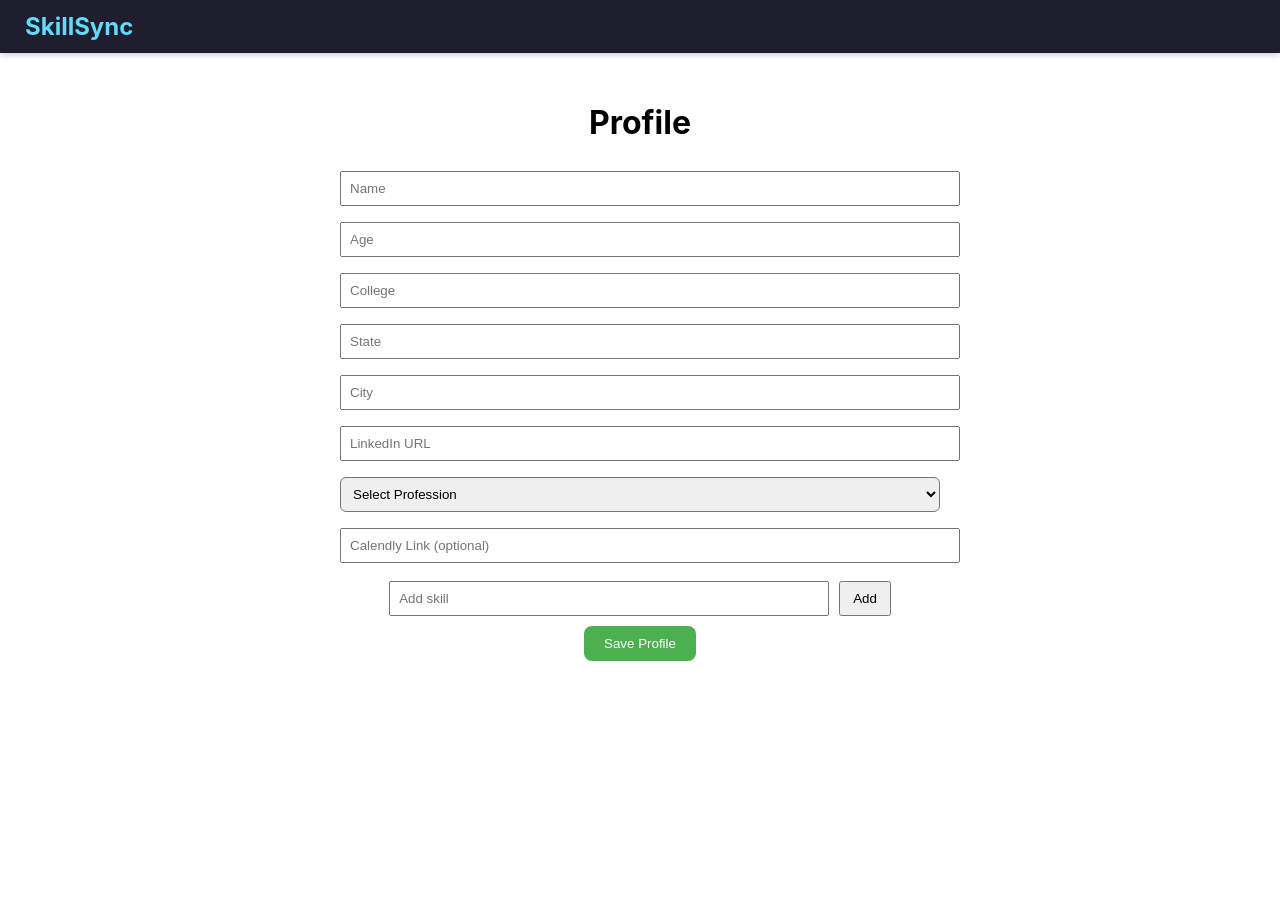
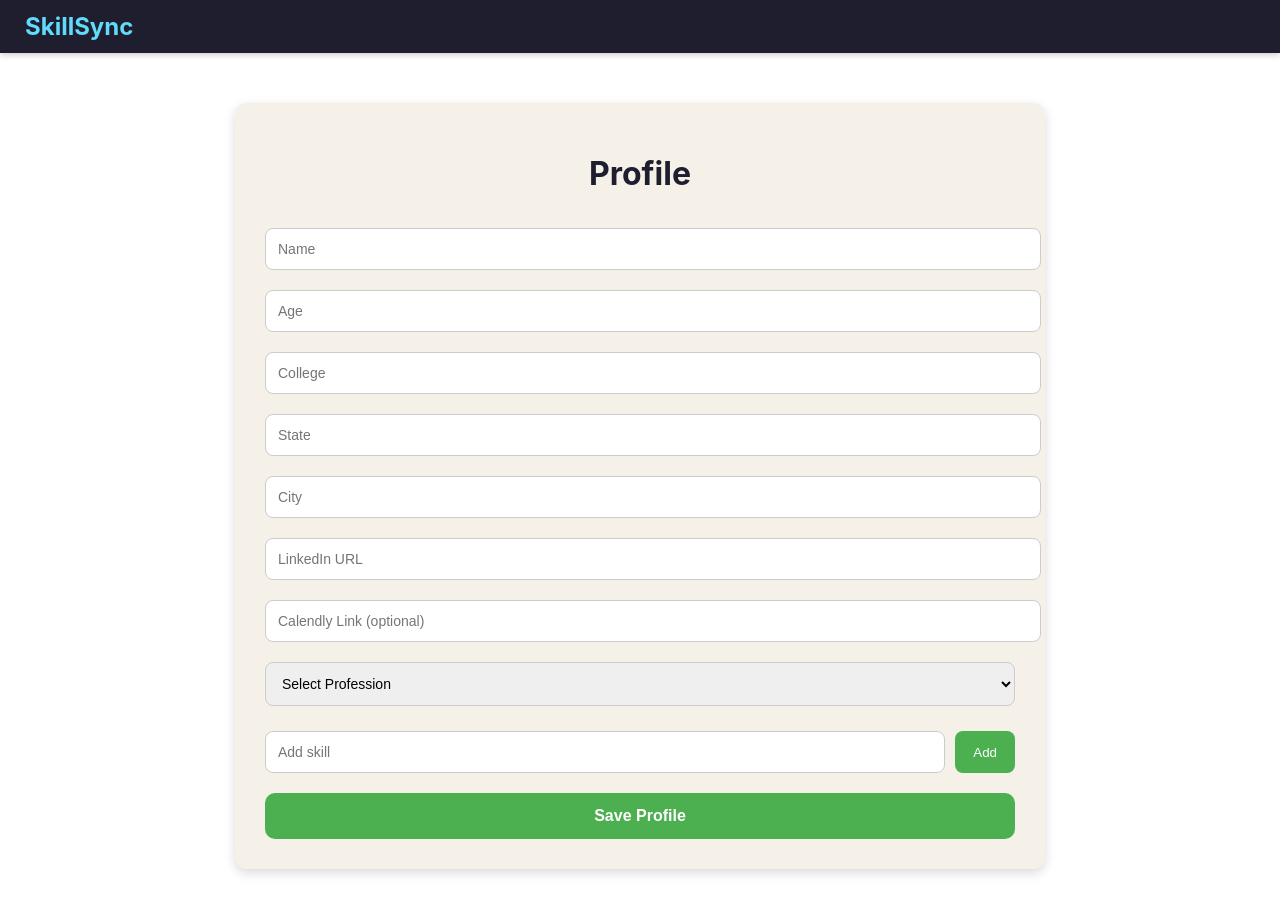
Before and after one commit to vanshikaamritavishal/Second_year_Mern_project, a React (Create React App) app in the folder frontend/: page /profile in a window 1280 px wide. Shown: the top 914 px of the page. Before the commit the page ends 800 px from the top, so only its background shows below. Built offline with nearby package versions, Linux system fonts and the light colour scheme.

Commit message:
Final commit with all UI/UX improvements

```diff
--- a/frontend/src/pages/Login.js
+++ b/frontend/src/pages/Login.js
@@ -9,39 +9,86 @@ function Login() {
       const result = await signInWithPopup(auth, provider);
       const user = result.user;
 
-      // Send Google user info to backend
       const res = await axios.post("/api/auth/google", {
         googleId: user.uid,
         name: user.displayName,
         email: user.email,
         photoURL: user.photoURL,
       });
-      console.log("Backend response:", res.data);
 
       localStorage.setItem("token", res.data.token);
       localStorage.setItem("user", JSON.stringify(res.data.user));
       window.location.href = "/";
     } catch (err) {
       console.error("Login failed:", err);
+      alert("Login failed. Please try again.");
     }
   };
 
   return (
-    <div style={{ textAlign: "center", marginTop: "100px" }}>
-      <h1>Welcome to SkillSync 🚀</h1>
+    <div
+      style={{
+        display: "flex",
+        justifyContent: "center",
+        alignItems: "center",
+        minHeight: "100vh",
+        background: "#f5f1e8",
+        padding: "20px",
+      }}
+    >
+      <div
+        style={{
+          maxWidth: "400px",
+          width: "100%",
+          padding: "40px 30px",
+          background: "#fff",
+          borderRadius: "12px",
+          boxShadow: "0 4px 15px rgba(0,0,0,0.1)",
+          textAlign: "center",
+          lineHeight: "1.5",
+        }}
+      >
+        <h1
+          style={{
+            fontSize: "26px",
+            marginBottom: "16px",
+            color: "#1e1e2f",
+            fontWeight: "700",
+          }}
+        >
+          Welcome to SkillSync 🚀
+        </h1>
+        <p
+          style={{
+            fontSize: "15px",
+            color: "#555",
+            marginBottom: "32px",
+            fontWeight: "400",
+          }}
+        >
+          Connect with professionals, showcase your skills, and grow your network.
+        </p>
+
         <button
           onClick={handleLogin}
           style={{
-          padding: "12px 24px",
+            width: "100%",
+            padding: "14px",
             borderRadius: "8px",
             background: "#4285F4",
             color: "#fff",
-          fontWeight: "bold",
-          marginTop: "20px",
+            fontWeight: "600",
+            fontSize: "16px",
+            border: "none",
+            cursor: "pointer",
+            transition: "background 0.2s",
           }}
+          onMouseEnter={(e) => (e.currentTarget.style.background = "#357ae8")}
+          onMouseLeave={(e) => (e.currentTarget.style.background = "#4285F4")}
         >
           Sign in with Google
         </button>
+      </div>
     </div>
   );
 }
--- a/frontend/src/pages/Profile.js
+++ b/frontend/src/pages/Profile.js
@@ -35,7 +35,6 @@ export default function Profile() {
     };
 
     fetchProfile();
-    // eslint-disable-next-line
   }, [user?.googleId]);
 
   const handleChange = (e) => {
@@ -62,12 +61,13 @@ export default function Profile() {
       return;
     }
 
-    // Optional validation for Calendly link
     if (
       profile.calendlyLink &&
       !profile.calendlyLink.startsWith("https://calendly.com/")
     ) {
-      alert("Please enter a valid Calendly link (starting with https://calendly.com/)");
+      alert(
+        "Please enter a valid Calendly link (starting with https://calendly.com/)"
+      );
       return;
     }
 
@@ -83,57 +83,49 @@ export default function Profile() {
   };
 
   return (
-    <div style={{ maxWidth: "600px", margin: "50px auto", textAlign: "center" }}>
-      <h1>Profile</h1>
+    <div
+      style={{
+        maxWidth: "750px",            // increased width
+        width: "90%",                 // responsive
+        margin: "50px auto",
+        padding: "30px",              // more padding
+        background: "#f5f1e8",
+        borderRadius: "12px",
+        boxShadow: "0 4px 12px rgba(0,0,0,0.15)", // stronger shadow
+        color: "#333",
+      }}
+    >
+      <h1 style={{ textAlign: "center", color: "#1e1e2f", marginBottom: "25px" }}>
+        Profile
+      </h1>
 
-      <input
-        type="text"
-        name="name"
-        placeholder="Name"
-        value={profile.name}
-        onChange={handleChange}
-        style={{ width: "100%", padding: "8px", margin: "8px 0" }}
-      />
-      <input
-        type="number"
-        name="age"
-        placeholder="Age"
-        value={profile.age}
-        onChange={handleChange}
-        style={{ width: "100%", padding: "8px", margin: "8px 0" }}
-      />
-      <input
-        type="text"
-        name="college"
-        placeholder="College"
-        value={profile.college}
-        onChange={handleChange}
-        style={{ width: "100%", padding: "8px", margin: "8px 0" }}
-      />
-      <input
-        type="text"
-        name="state"
-        placeholder="State"
-        value={profile.state}
-        onChange={handleChange}
-        style={{ width: "100%", padding: "8px", margin: "8px 0" }}
-      />
-      <input
-        type="text"
-        name="city"
-        placeholder="City"
-        value={profile.city}
-        onChange={handleChange}
-        style={{ width: "100%", padding: "8px", margin: "8px 0" }}
-      />
-      <input
-        type="text"
-        name="linkedIn"
-        placeholder="LinkedIn URL"
-        value={profile.linkedIn}
-        onChange={handleChange}
-        style={{ width: "100%", padding: "8px", margin: "8px 0" }}
-      />
+      {/* Input Fields */}
+      {[
+        { name: "name", placeholder: "Name", type: "text" },
+        { name: "age", placeholder: "Age", type: "number" },
+        { name: "college", placeholder: "College", type: "text" },
+        { name: "state", placeholder: "State", type: "text" },
+        { name: "city", placeholder: "City", type: "text" },
+        { name: "linkedIn", placeholder: "LinkedIn URL", type: "text" },
+        { name: "calendlyLink", placeholder: "Calendly Link (optional)", type: "text" },
+      ].map((field) => (
+        <input
+          key={field.name}
+          type={field.type}
+          name={field.name}
+          placeholder={field.placeholder}
+          value={profile[field.name]}
+          onChange={handleChange}
+          style={{
+            width: "100%",
+            padding: "12px",         // increased padding
+            margin: "10px 0",
+            borderRadius: "8px",
+            border: "1px solid #ccc",
+            fontSize: "14px",
+          }}
+        />
+      ))}
 
       {/* Profession Dropdown */}
       <select
@@ -142,9 +134,11 @@ export default function Profile() {
         onChange={handleChange}
         style={{
           width: "100%",
-          padding: "8px",
-          margin: "8px 0",
-          borderRadius: "6px",
+          padding: "12px",
+          margin: "10px 0",
+          borderRadius: "8px",
+          border: "1px solid #ccc",
+          fontSize: "14px",
         }}
         required
       >
@@ -157,44 +151,62 @@ export default function Profile() {
         <option value="Other">Other</option>
       </select>
 
-      {/* Optional Calendly Link */}
-      <input
-        type="text"
-        name="calendlyLink"
-        placeholder="Calendly Link (optional)"
-        value={profile.calendlyLink}
-        onChange={handleChange}
-        style={{ width: "100%", padding: "8px", margin: "8px 0" }}
-      />
-
       {/* Skills */}
-      <div style={{ margin: "10px 0" }}>
+      <div
+        style={{
+          display: "flex",
+          margin: "15px 0",
+          gap: "10px",
+          flexWrap: "wrap",
+          justifyContent: "center",
+        }}
+      >
         <input
           type="text"
           placeholder="Add skill"
           value={skillInput}
           onChange={(e) => setSkillInput(e.target.value)}
           onKeyDown={(e) => e.key === "Enter" && handleSkillAdd()}
-          style={{ padding: "8px", width: "70%" }}
+          style={{
+            flex: "1 1 60%",
+            padding: "12px",
+            borderRadius: "8px",
+            border: "1px solid #ccc",
+            fontSize: "14px",
+          }}
         />
         <button
           onClick={handleSkillAdd}
-          style={{ padding: "8px 12px", marginLeft: "10px" }}
+          style={{
+            padding: "12px 18px",
+            background: "#4CAF50",
+            color: "#fff",
+            border: "none",
+            borderRadius: "8px",
+            cursor: "pointer",
+            fontWeight: "500",
+            transition: "background 0.2s",
+          }}
+          onMouseEnter={(e) => (e.currentTarget.style.background = "#43a047")}
+          onMouseLeave={(e) => (e.currentTarget.style.background = "#4CAF50")}
         >
           Add
         </button>
       </div>
 
-      <div style={{ marginBottom: "10px" }}>
+      {/* Skill Tags */}
+      <div style={{ marginBottom: "20px", textAlign: "center" }}>
         {profile.skills.map((skill) => (
           <span
             key={skill}
             style={{
               display: "inline-block",
-              background: "#ddd",
-              padding: "5px 10px",
-              borderRadius: "15px",
+              background: "#b5895b33",
+              padding: "6px 14px",
+              borderRadius: "20px",
               margin: "5px",
+              fontSize: "13px",
+              fontWeight: "500",
               cursor: "pointer",
             }}
             onClick={() => handleSkillRemove(skill)}
@@ -204,16 +216,23 @@ export default function Profile() {
         ))}
       </div>
 
+      {/* Save Button */}
       <button
         onClick={handleSave}
         style={{
-          padding: "10px 20px",
+          width: "100%",
+          padding: "14px",
           background: "#4CAF50",
           color: "#fff",
           border: "none",
-          borderRadius: "8px",
+          borderRadius: "10px",
+          fontWeight: "600",
+          fontSize: "16px",
           cursor: "pointer",
+          transition: "background 0.2s",
         }}
+        onMouseEnter={(e) => (e.currentTarget.style.background = "#43a047")}
+        onMouseLeave={(e) => (e.currentTarget.style.background = "#4CAF50")}
       >
         Save Profile
       </button>
```
Also changed, not shown: frontend/src/pages/Home.js (+117 -47 lines). Lines whose indentation alone changed are shown as unchanged.
